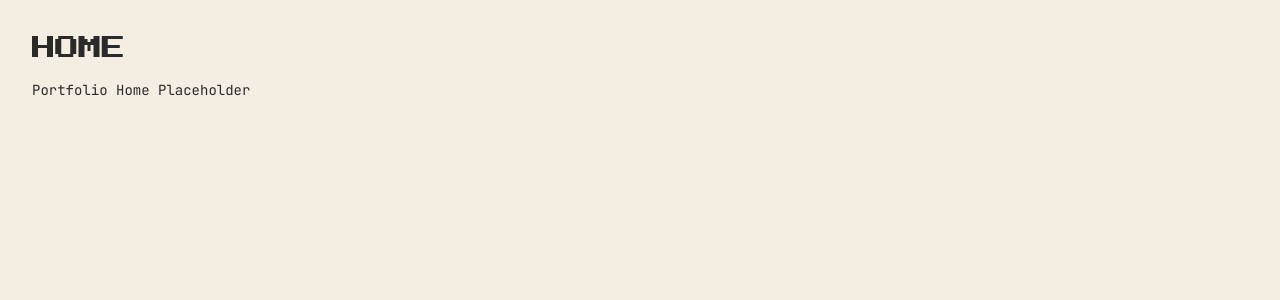
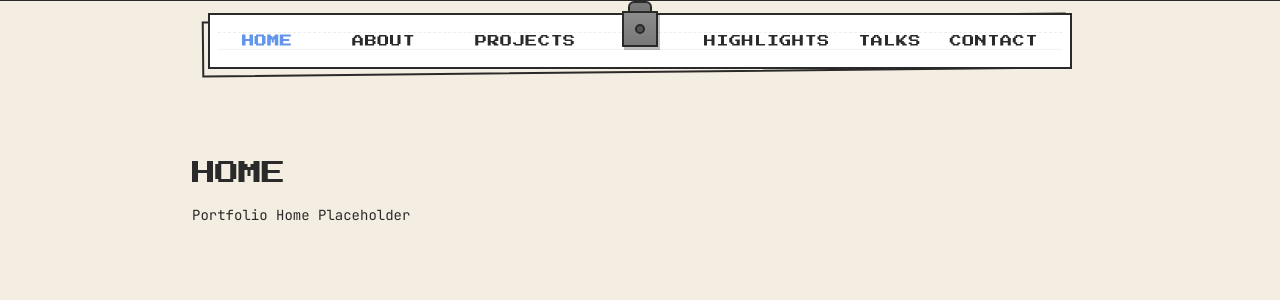
Before and after one commit to ShareefMuhammed/portfolio, a Next.js app: page / in a window 1280 px wide. Shown: the top 300 px of the page. Built offline with nearby package versions, Linux system fonts and the light colour scheme.

Commit message:
feat: nav bar and layout shell (step 2)

```diff
--- a/app/layout.tsx
+++ b/app/layout.tsx
@@ -1,5 +1,6 @@
 import type { Metadata } from "next";
 import { Press_Start_2P, JetBrains_Mono } from "next/font/google";
+import { SiteShell } from "@/components/layout";
 import "./globals.css";
 
 const pressStart2P = Press_Start_2P({
@@ -31,7 +32,7 @@ export default function RootLayout({
       className={`${pressStart2P.variable} ${jetbrainsMono.variable}`}
     >
       <body className="bg-cream text-ink min-h-screen font-mono antialiased">
-        {children}
+        <SiteShell>{children}</SiteShell>
       </body>
     </html>
   );
--- /dev/null
+++ b/components/layout/Navbar.tsx
@@ -0,0 +1,126 @@
+"use client";
+
+import React from "react";
+import Link from "next/link";
+import { usePathname } from "next/navigation";
+import { cn } from "@/lib/utils";
+
+interface NavLinkItem {
+  name: string;
+  href: string;
+}
+
+const leftLinks: NavLinkItem[] = [
+  { name: "HOME", href: "/" },
+  { name: "ABOUT", href: "/about" },
+  { name: "PROJECTS", href: "/projects" },
+];
+
+const rightLinks: NavLinkItem[] = [
+  { name: "HIGHLIGHTS", href: "/highlights" },
+  { name: "TALKS", href: "/talks" },
+  { name: "CONTACT", href: "/contact" },
+];
+
+export function Navbar() {
+  const pathname = usePathname();
+
+  const isLinkActive = (href: string) => {
+    if (href === "/") {
+      return pathname === "/";
+    }
+    return pathname.startsWith(href);
+  };
+
+  return (
+    <header className="relative z-40 w-full select-none">
+      {/* Thin full-width ink line running along the very top of the viewport */}
+      <div className="border-ink w-full border-t" />
+
+      <div className="mx-auto max-w-4xl px-4 pt-3 pb-2">
+        {/* Nav Bar Outer Container with layered sketch paper */}
+        <div className="relative">
+          {/* Layered Under-Paper: tilted/offset outline for hand-drawn double border effect */}
+          <div
+            aria-hidden="true"
+            className="border-ink pointer-events-none absolute inset-0 -translate-x-1.5 translate-y-1 -rotate-[0.6deg] border-2 bg-[#F4EDE1]"
+          />
+
+          {/* Foreground White Paper Strip */}
+          <nav
+            aria-label="Main Navigation"
+            className="bg-surface border-ink relative flex items-center justify-between border-2 px-4 py-3.5 sm:px-6 md:px-8"
+          >
+            {/* Faint notebook ruling lines inside paper */}
+            <div
+              aria-hidden="true"
+              className="pointer-events-none absolute inset-0 flex flex-col justify-evenly overflow-hidden px-2 opacity-20"
+            >
+              <div className="border-ink/40 w-full border-t border-dashed" />
+              <div className="border-ink/30 w-full border-t" />
+            </div>
+
+            {/* Center Clipboard / Briefcase Tab Decoration */}
+            <div
+              aria-hidden="true"
+              className="pointer-events-none absolute -top-3.5 left-1/2 z-30 flex -translate-x-1/2 flex-col items-center"
+            >
+              {/* Top rounded clip handle / arch */}
+              <div className="border-ink -mb-[2px] h-3 w-6 rounded-t-md border-2 bg-[#787878]" />
+              {/* Main clip body */}
+              <div className="border-ink flex h-9 w-9 items-center justify-center border-2 bg-gradient-to-b from-[#8C8C8C] to-[#787878] shadow-[2px_3px_0_0_rgba(42,42,42,0.3)]">
+                {/* Central circular rivet / hole */}
+                <div className="border-ink h-2.5 w-2.5 rounded-full border-2 bg-[#525252]" />
+              </div>
+            </div>
+
+            {/* Left Nav Group */}
+            <div className="z-10 flex flex-1 items-center justify-between pr-6 sm:pr-8 md:pr-10">
+              {leftLinks.map((link) => {
+                const active = isLinkActive(link.href);
+                return (
+                  <Link
+                    key={link.href}
+                    href={link.href}
+                    className={cn(
+                      "font-pixel py-1 text-[9px] tracking-wider transition-colors duration-150 sm:text-[10.5px] md:text-xs",
+                      active
+                        ? "text-blue font-bold"
+                        : "text-ink hover:text-blue"
+                    )}
+                  >
+                    {link.name}
+                  </Link>
+                );
+              })}
+            </div>
+
+            {/* Empty Center Spacer for Clip */}
+            <div className="w-10 shrink-0 sm:w-12" aria-hidden="true" />
+
+            {/* Right Nav Group */}
+            <div className="z-10 flex flex-1 items-center justify-between pl-6 sm:pl-8 md:pl-10">
+              {rightLinks.map((link) => {
+                const active = isLinkActive(link.href);
+                return (
+                  <Link
+                    key={link.href}
+                    href={link.href}
+                    className={cn(
+                      "font-pixel py-1 text-[9px] tracking-wider transition-colors duration-150 sm:text-[10.5px] md:text-xs",
+                      active
+                        ? "text-blue font-bold"
+                        : "text-ink hover:text-blue"
+                    )}
+                  >
+                    {link.name}
+                  </Link>
+                );
+              })}
+            </div>
+          </nav>
+        </div>
+      </div>
+    </header>
+  );
+}
--- /dev/null
+++ b/components/layout/SiteShell.tsx
@@ -0,0 +1,20 @@
+import React from "react";
+import { Navbar } from "./Navbar";
+
+export interface SiteShellProps {
+  children: React.ReactNode;
+}
+
+export function SiteShell({ children }: SiteShellProps) {
+  return (
+    <div className="bg-cream text-ink selection:bg-yellow selection:text-ink flex min-h-screen flex-col font-mono">
+      {/* Global Nav Bar */}
+      <Navbar />
+
+      {/* Main Content Container with consistent max-width, padding, and vertical rhythm */}
+      <main className="mx-auto w-full max-w-5xl flex-1 px-4 py-8 sm:px-6 md:px-8 md:py-12">
+        {children}
+      </main>
+    </div>
+  );
+}
--- /dev/null
+++ b/components/layout/index.ts
@@ -0,0 +1,2 @@
+export * from "./Navbar";
+export * from "./SiteShell";
```
